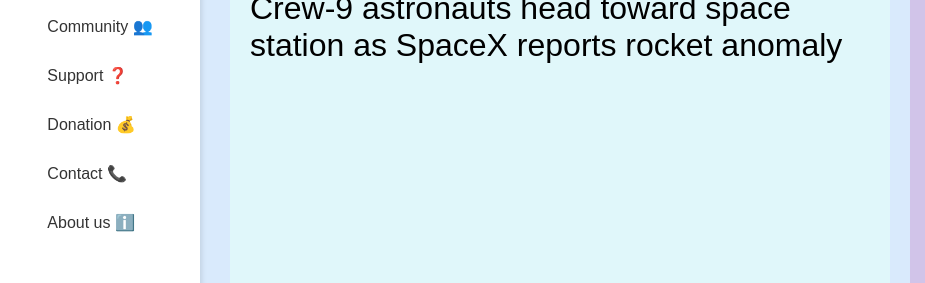
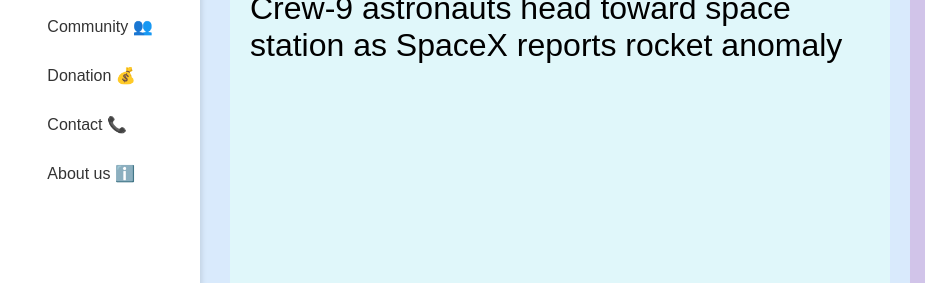
Before and after one commit to CaoHuyen28/Webdesign, a plain HTML site: page index.html in a window 1280 px wide. Shown: the part 373-656 px from the top of the page, 0-925 px from the left. Drawn offline with Linux system fonts and the light colour scheme.

Commit message:
Update index.html

```diff
--- a/index.html
+++ b/index.html
@@ -23,7 +23,6 @@
             <li><a href="https://en.wikipedia.org/wiki/Law_of_cosines">Wiki 📘 </a></li>
             <li><a href="./topic.html">Topics 📂 </a></li>
             <li><a href="./comunity.html">Community 👥 </a></li>
-            <li><a href="./index.html">Support ❓ </a></li>
             <li><a href="./donation.html">Donation 💰 </a></li>
             <li><a href="./contact.html">Contact 📞 </a></li>
             <li><a href="https://en.wikipedia.org/wiki/Wikipedia:About">About us ℹ️ </a></li>
```
